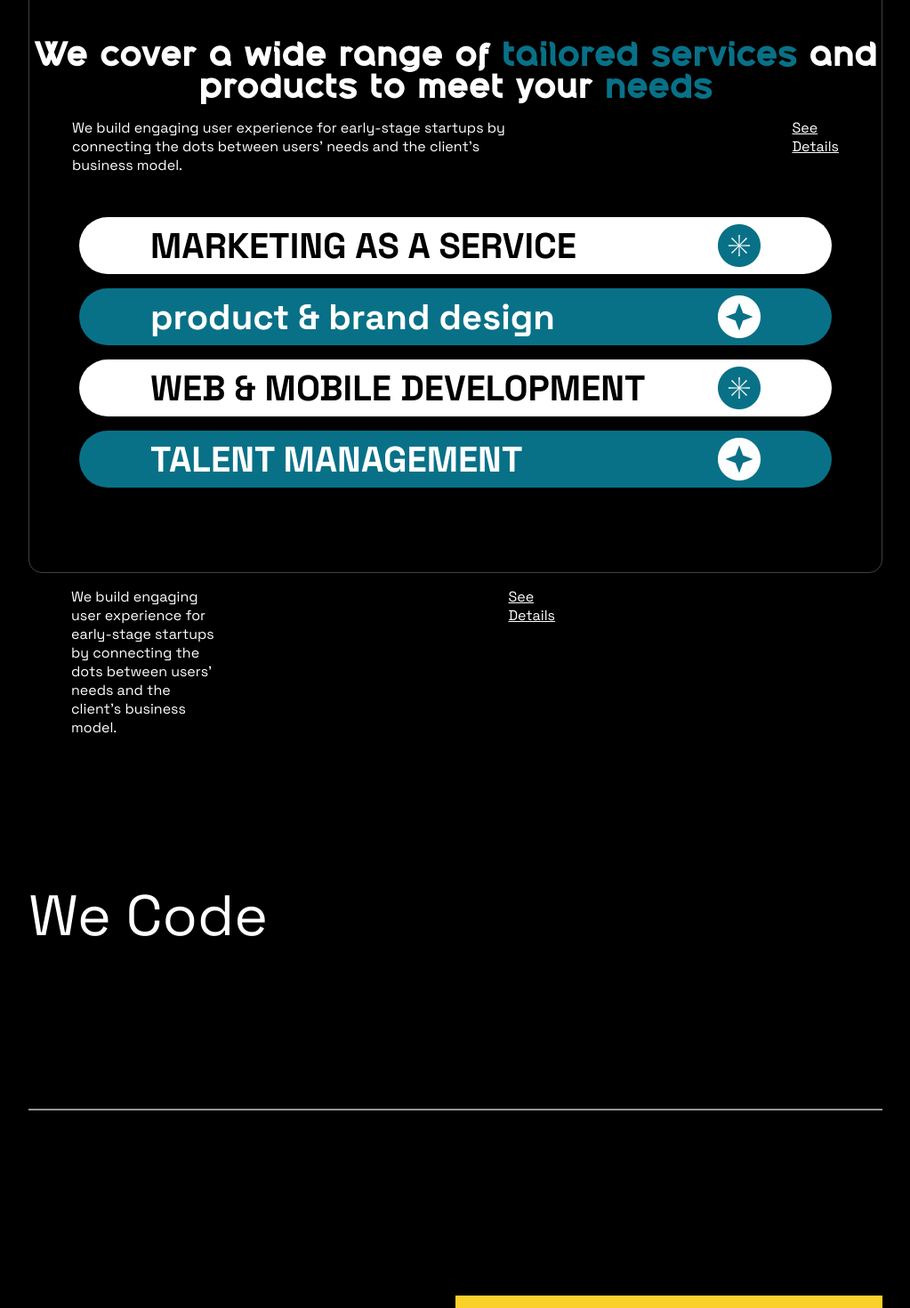
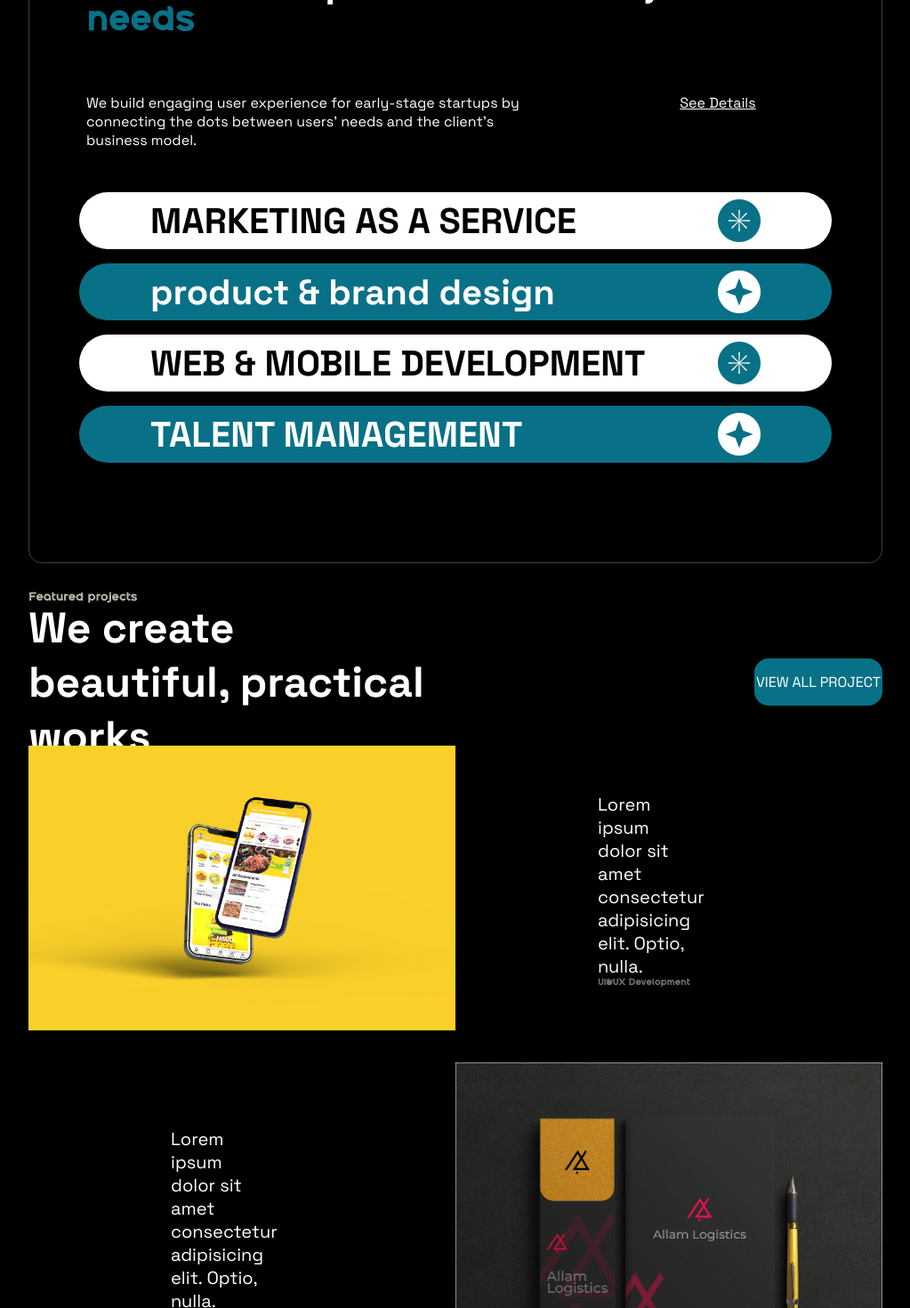
Before and after one commit to idibiatech/cova01, a React (Vite) app: page / in a window 1280 px wide. Shown: the part 660-2130 px from the top of the page at 89% size, without its empty margins (128-1151 px from the left). Built offline with nearby package versions, Linux system fonts and the light colour scheme.

Commit message:
re did home portfolio pages

```diff
--- a/src/components/Animated/Reveal.jsx
+++ b/src/components/Animated/Reveal.jsx
@@ -24,7 +24,7 @@ const Reveal = (props) => {
 				}}
 				initial="hidden"
 				animate={mainControls}
-				transition={{ delay: 0.5, delay: 0.3 }}
+				transition={{ delay: 0.5, duration: 0.3 }}
 				className="reveal"
 			>
 				{props.children}
@@ -76,3 +76,35 @@ export const RevealImage = (props) => {
 		</div>
 	);
 };
+export const RevealIcon = (props) => {
+	const ref = useRef(null);
+	const isInView = useInView(ref, { once: true });
+
+	const mainControls = useAnimation();
+	const slideControls = useAnimation();
+
+	useEffect(() => {
+		if (isInView) {
+			mainControls.start("visible");
+			slideControls.start("visible");
+		}
+	}, [isInView]);
+	return (
+		<div>
+			<motion.div
+				ref={ref}
+				variants={{
+					hidden: { opacity: 0, scaleY: 0 },
+					visible: { opacity: 1, scaleY: 1 },
+				}}
+				initial="hidden"
+				animate={mainControls}
+				transition={{ delay: 0.5, duration: 0.3 }}
+				className="revealIcon"
+				style={{ originY: 1 }}
+			>
+				{props.children}
+			</motion.div>
+		</div>
+	);
+};
--- a/src/components/Animated/index.css
+++ b/src/components/Animated/index.css
@@ -14,3 +14,9 @@
 	height: 100%;
 	width: auto;
 }
+.revealIcon {
+	display: flex;
+	justify-content: center;
+	align-items: center;
+	width: auto;
+}
--- a/src/components/navbar.css
+++ b/src/components/navbar.css
@@ -74,7 +74,7 @@
 	justify-content: center;
 	align-items: end;
 	padding-right: 15%;
-	background-color: #f5f5f5;
+	background-color: black;
 	background-image: url("../assets/astronaut.png");
 	background-size: contain;
 	background-position: calc(10rem) calc(100%);
--- a/src/pages/Home.jsx
+++ b/src/pages/Home.jsx
@@ -8,7 +8,7 @@ import logo from "../assets/portfolio/logop.jpg";
 import web from "../assets/portfolio/web.jpg";
 import Footer from "../components/Footer/Footer";
 import Reveal from "../components/Animated/Reveal";
-import { RevealImage } from "../components/Animated/Reveal";
+import { RevealImage, RevealIcon } from "../components/Animated/Reveal";
 import { useRef, useLayoutEffect, useEffect } from "react";
 import gsap from "gsap";
 // import { useGSAP } from "@gsap/react";
@@ -92,6 +92,7 @@ const Home = () => {
 						<span className="o">O</span>
 						<span className="v">V</span> <span className="a">A</span>
 					</p>
+
 					<p className="hero-sub-text">
 						Lorem, ipsum dolor sit amet consectetur adipisicing elit. Asperiores
 						vitae illum laboriosam exercitationem mollitia assumenda ipsam
@@ -102,78 +103,93 @@ const Home = () => {
 			<section className="hero-content-wrapper">
 				<div className="wrapper">
 					<div className="top-hero-content">
+						<Reveal>
 							<h3>
 								We cover a wide range of
 								<span className="hl-blue01 "> tailored services</span> and
 								products to meet your <span className="hl-blue01">needs</span>
 							</h3>
+						</Reveal>
 					</div>
 					<div className="secondary-text">
-						<p>
+						<Reveal>
+							<p className="secondary-text-p">
 								We build engaging user experience for early-stage startups by
-							connecting the dots between users’ needs and the client’s business
-							model.
+								connecting the dots between users’ needs and the client’s
+								business model.
 							</p>
-						<div>
+						</Reveal>
+						<div className="secondary-text-a">
+							<Reveal>
 								<a href="/">See Details</a>
+							</Reveal>
 						</div>
 					</div>
 					<div className="services-wrapper">
 						<ul>
 							<li>
+								<Reveal>
 									<p className="service-p">MARKETING AS A SERVICE</p>{" "}
+								</Reveal>
+								<RevealIcon>
 									<img src={iconBlue} alt="" />
+								</RevealIcon>
 							</li>
 							<li>
+								<Reveal>
 									<p className="service-p">product & brand design</p>{" "}
+								</Reveal>
+								<RevealIcon>
 									<img src={iconWhite} alt="" />
+								</RevealIcon>
 							</li>
 							<li>
+								<Reveal>
 									<p className="service-p">WEB & MOBILE DEVELOPMENT</p>{" "}
+								</Reveal>
+								<RevealIcon>
 									<img src={iconBlue} alt="" />
+								</RevealIcon>
 							</li>
+
 							<li>
+								<Reveal>
 									<p className="service-p">TALENT MANAGEMENT</p>{" "}
+								</Reveal>
+								<RevealIcon>
 									<img src={iconWhite} alt="" />
+								</RevealIcon>
 							</li>
 						</ul>
 					</div>
 				</div>
+			</section>
 
-				<div className="secondary-text">
-					<p>
-						We build engaging user experience for early-stage startups by
-						connecting the dots between users’ needs and the client’s business
-						model.
-					</p>
-					<p>
-						<a href="/">See Details</a>
-					</p>
+			<section className="portfolio-intro-wrapper">
+				<div className="portfolio-header">
+					<h3>Featured projects</h3>
+					<div className="port-intro">
+						<div className="port-intro-text">
+							<p>We create beautiful, practical works</p>
 						</div>
-			</section>
-			<section className="what-we-do-wrapper">
-				<div className="what-we-do">
-					<Reveal>
-						<p>We Code</p>
-					</Reveal>
+						<div className="port-intro-btn-wrapper">
+							<a href="">
+								<p className="port-intro-btn">VIEW ALL PROJECT</p>
+							</a>
 						</div>
-			</section>
-			<section>
-				<div className="divider"></div>
-			</section>
-			<section className="portfolio-intro-wrapper">
+					</div>
+				</div>
 				<div className="port ">
 					<RevealImage>
 						<img src={ui} alt="image of ui design" />
 					</RevealImage>
 					<div className="port-content">
 						<Reveal>
-							<h3>UI</h3>
 							<p>
-								Lorem ipsum dolor sit, amet consectetur adipisicing elit. Id
-								voluptatem corporis qui iste quas, modi aspernatur provident
-								nihil obcaecati. Tempore!
+								Lorem ipsum dolor sit amet consectetur adipisicing elit. Optio,
+								nulla.
 							</p>
+							<h4>UI/UX Development</h4>
 						</Reveal>
 					</div>
 				</div>
@@ -183,12 +199,11 @@ const Home = () => {
 					</RevealImage>
 					<div className="port-content">
 						<Reveal>
-							<h3>Branding</h3>
 							<p>
-								Lorem ipsum dolor sit, amet consectetur adipisicing elit. Id
-								voluptatem corporis qui iste quas, modi aspernatur provident
-								nihil obcaecati. Tempore!
+								Lorem ipsum dolor sit amet consectetur adipisicing elit. Optio,
+								nulla.
 							</p>
+							<h4>Product Branding</h4>
 						</Reveal>
 					</div>
 				</div>
@@ -198,12 +213,11 @@ const Home = () => {
 					</RevealImage>
 					<div className="port-content">
 						<Reveal>
-							<h3>Logo</h3>
 							<p>
-								Lorem ipsum dolor sit, amet consectetur adipisicing elit. Id
-								voluptatem corporis qui iste quas, modi aspernatur provident
-								nihil obcaecati. Tempore!
+								Lorem ipsum dolor sit amet consectetur adipisicing elit. Optio,
+								nulla.
 							</p>
+							<h4>Logo Design</h4>
 						</Reveal>
 					</div>
 				</div>
@@ -213,22 +227,16 @@ const Home = () => {
 					</RevealImage>
 					<div className="port-content">
 						<Reveal>
-							<h3>Web</h3>
 							<p>
-								Lorem ipsum dolor sit, amet consectetur adipisicing elit. Id
-								voluptatem corporis qui iste quas, modi aspernatur provident
-								nihil obcaecati. Tempore!
+								Lorem ipsum dolor sit amet consectetur adipisicing elit. Optio,
+								nulla.
 							</p>
+							<h4>Web Development</h4>
 						</Reveal>
 					</div>
 				</div>
-				<div>
-					<Link className="hl-blue" to="/portfolio">
-						View portfolio
-					</Link>
-				</div>
 			</section>
-			<section className="home-contact">
+			{/* <section className="home-contact">
 				<div className="contact-wrapper">
 					<h3>Get in touch</h3>
 					<p>Email us</p>
@@ -236,8 +244,11 @@ const Home = () => {
 						<div className="email-btn"></div>
 					</a>
 				</div>
+			</section> */}
+			{/* <div className="divider" style={{ margin: 0 }}></div> */}
+			<section className="clients-wrapper">
+				<h3>Clients we’ve worked with</h3>
 			</section>
-			<div className="divider" style={{ margin: 0 }}></div>
 			<div>
 				<Footer />
 			</div>
--- a/src/pages/pages.css
+++ b/src/pages/pages.css
@@ -75,6 +75,9 @@ section {
 	justify-content: center;
 	font-size: 1rem;
 	text-align: center;
+	text-align: start;
+	padding: 0 1rem;
+	margin-bottom: 3rem;
 }
 
 .secondary-text {
@@ -155,13 +158,41 @@ section {
 	-webkit-backdrop-filter: blur(20px);
 	backdrop-filter: blur(20px);
 }
-/* what we do  */
 
-.what-we-do-wrapper p {
-	font-size: 2rem;
+/* homepage portfolio intro section  */
+
+.port-intro {
+	/* background-color: red; */
+	display: flex;
+	justify-content: space-between;
+	flex-direction: column;
+	align-items: start;
+}
+.portfolio-header h3 {
+	font-size: 0.8rem;
+	color: #bab3a9;
+}
+.port-intro-text {
+	width: 100%;
+	margin: 0.7rem 0;
 }
 
-/* homepage portfolio intro section  */
+.port-intro-text p {
+	font-size: 1.5rem;
+	font-weight: bold;
+}
+
+.port-intro-btn-wrapper {
+	margin: 0.4rem 0;
+}
+.port-intro-btn-wrapper p {
+	padding: 0.5rem 1.5rem;
+	font-size: 1rem;
+	width: 100%;
+	border-radius: 16px;
+	background-color: #087187;
+}
+
 .port {
 	display: flex;
 	flex-direction: column;
@@ -177,47 +208,26 @@ section {
 	margin: 1rem 0;
 	padding: 0 1rem;
 }
-.home-contact {
-	/* background-color: green; */
+.port-content h4 {
+	font-size: 10px;
+	color: #727272;
 }
-.contact-wrapper {
-	/* background-color: #edede9; */
-	background-color: black;
-	border-radius: 15px;
-	width: auto;
-	height: 60vh;
+.port-content p {
+	/* background-color: red; */
+	padding-right: 30%;
+	font-size: 20px;
+}
+
+/* clients we've worked with  */
+.clients-wrapper {
 	display: flex;
 	justify-content: center;
 	align-items: center;
-	color: black;
-	background: rgba(0, 0, 0, 0.1);
-	-webkit-backdrop-filter: blur(17px);
-	backdrop-filter: blur(17px);
 	flex-direction: column;
-}
-.contact-wrapper p,
-h3 {
-	color: black;
-}
-.contact-wrapper p {
-	font-size: 4rem;
-}
-
-.contact-wrapper .email-btn {
-	background-color: transparent;
-	width: 3rem;
-	height: 3rem;
-	border-radius: 50%;
-	border: 1px solid rgb(255, 255, 255);
-	cursor: pointer;
-}
-.contact-wrapper h3,
-.contact-wrapper p {
-	color: white !important;
 }
 @media screen and (min-width: 1000px) {
 	section {
-		padding: 4rem 10rem;
+		padding: 1rem 10rem;
 	}
 	.hero-wrapper {
 		height: 50vh;
@@ -236,29 +246,39 @@ h3 {
 	.hero-content-wrapper {
 	}
 	.hero-content-wrapper .wrapper {
-		min-height: 95vh;
+		/* min-height: 95vh; */
 		height: auto;
 		flex-direction: column;
 		padding: 0;
-		padding-top: 10rem;
+		padding: 6rem 0;
 	}
 	.top-hero-content {
 		font-size: 2rem;
 	}
+	.top-hero-content {
+		padding: 0 4rem;
+		margin-bottom: 3rem;
+	}
 
 	.secondary-text {
 		flex-direction: row;
-		padding: 1rem 3rem;
+		padding: 1rem 4rem;
 	}
 
 	.secondary-text p {
 		margin-bottom: 1rem;
-		padding-right: 20rem;
+		padding-right: 5rem;
+		/* background-color: red; */
+		width: auto;
 	}
-	.secondary-text div {
-		width: 10%;
+	.secondary-text a {
+		width: 15rem;
 		display: flex;
 		justify-content: center;
+		/* background-color: rgb(171, 136, 136); */
+		height: 100%;
+		display: flex;
+		align-items: flex-end;
 	}
 
 	.services-wrapper ul {
@@ -273,28 +293,51 @@ h3 {
 		padding: 0 5rem;
 		margin: 1rem 0;
 	}
-	/* what we do  */
 
-	.what-we-do-wrapper p {
-		font-size: 4rem;
+	/* homepage portfolio intro section  */
+
+	.portfolio-header h3 {
+		margin-bottom: 3rem;
 	}
-	.steps {
-		color: #3d5a80;
-		height: 20%;
-		padding: 1rem 0;
+	.port-intro {
+		align-items: center;
+	}
+	.port-intro-btn-wrapper {
+		margin: 0;
 		display: flex;
-		justify-content: start;
+		justify-content: center;
 		align-items: center;
-		padding-left: 3rem;
 
-		border-top: 2px solid #3d5a80;
-		border-right: 0px;
-		border-bottom: 0px;
-		border-left: 2px solid #3d5a80;
-		font-size: 2rem;
-		font-weight: bold;
+		width: 15%;
 	}
-	/* homepage portfolio intro section  */
+
+	.port-intro-text {
+		width: 70%;
+		padding: 0;
+		padding-right: 14rem;
+	}
+	.port-intro-text p {
+		font-size: 3rem;
+	}
+	.port-intro-btn-wrapper a {
+		width: 100%;
+	}
+	.port-intro-btn-wrapper p {
+		display: flex;
+		justify-content: center;
+		align-items: center;
+		padding: 1rem 0rem;
+		font-size: 1rem;
+		width: 100%;
+		background-color: #087187;
+	}
+	.port-intro {
+		height: 5rem;
+		display: flex;
+		justify-content: space-between;
+		flex-direction: row;
+	}
+
 	.port:nth-child(odd) {
 		flex-direction: row-reverse;
 	}
```
Lines whose indentation alone changed are shown as unchanged.
